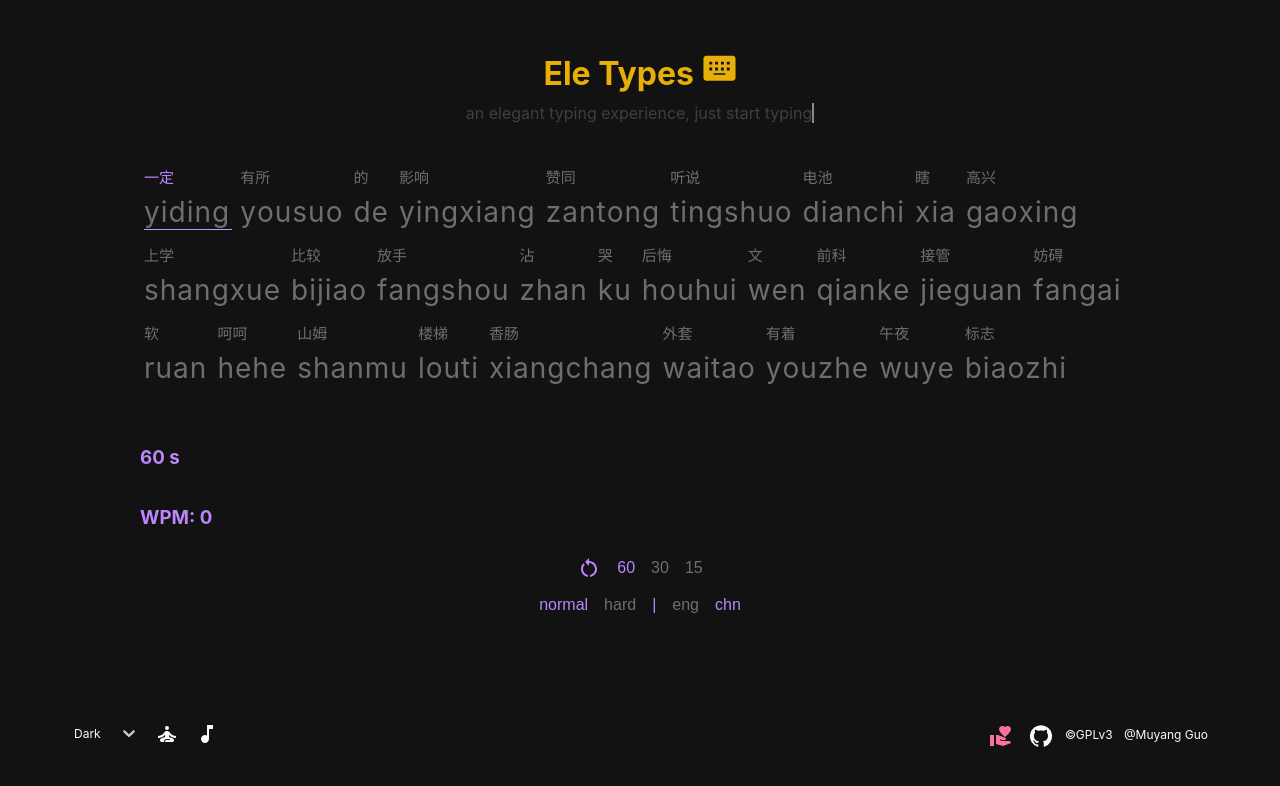
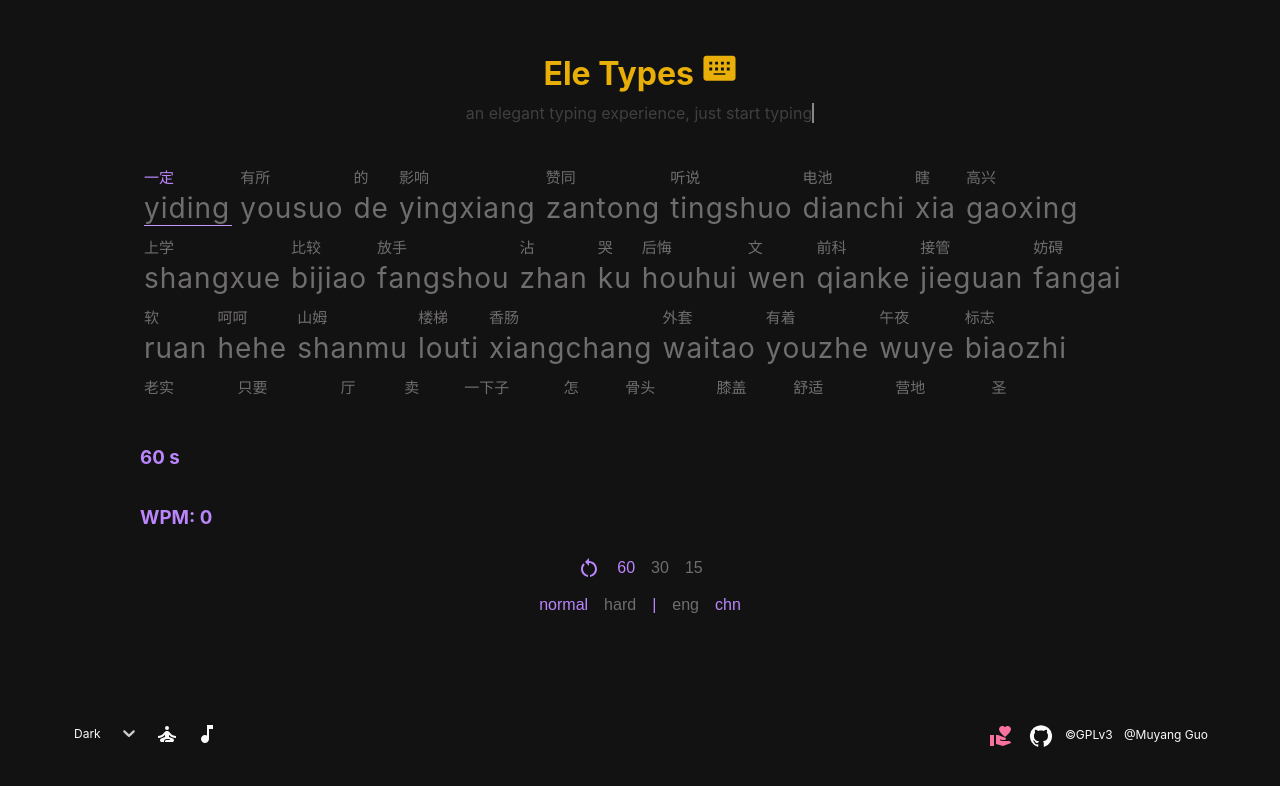
Before and after one commit to nguyen027/eletypes-frontend, a React (Create React App) app: page / in a window 1280 px wide. Both pictures are taken after a click on the button "chn". Shown: the top 786 px of the page. Built offline with nearby package versions, Linux system fonts and the light colour scheme; a web font is replaced by a local one.

Commit message:
enhancement/enlarge chinese type box height

```diff
--- a/src/components/features/TypeBox/TypeBox.js
+++ b/src/components/features/TypeBox/TypeBox.js
@@ -1,5 +1,8 @@
 import React, { useEffect, useState, useMemo } from "react";
-import { wordsGenerator, chineseWordsGenerator } from "../../../scripts/wordsGenerator";
+import {
+  wordsGenerator,
+  chineseWordsGenerator,
+} from "../../../scripts/wordsGenerator";
 import RestartAltIcon from "@mui/icons-material/RestartAlt";
 import IconButton from "../../utils/IconButton";
 import Grid from "@mui/material/Grid";
@@ -24,7 +27,7 @@ import {
   ENGLISH_MODE_TOOLTIP_TITLE,
   CHINESE_MODE_TOOLTIP_TITLE,
   DEFAULT_DIFFICULTY_TOOLTIP_TITLE_CHINESE,
-  HARD_DIFFICULTY_TOOLTIP_TITLE_CHINESE
+  HARD_DIFFICULTY_TOOLTIP_TITLE_CHINESE,
 } from "../../../constants/Constants";
 
 const TypeBox = ({ textInputRef, isFocusedMode, handleInputFocus }) => {
@@ -51,23 +54,21 @@ const TypeBox = ({ textInputRef, isFocusedMode, handleInputFocus }) => {
 
   // set up words state
   const [wordsDict, setWordsDict] = useState(() => {
-    if (language === ENGLISH_MODE){
+    if (language === ENGLISH_MODE) {
       return wordsGenerator(DEFAULT_WORDS_COUNT, difficulty, ENGLISH_MODE);
     }
-    if (language === CHINESE_MODE){
+    if (language === CHINESE_MODE) {
       return chineseWordsGenerator(CHINESE_MODE);
     }
   });
 
-  const words = useMemo(
-    () =>
-      {return wordsDict.map(e => e.val);}
-      ,[wordsDict]);
+  const words = useMemo(() => {
+    return wordsDict.map((e) => e.val);
+  }, [wordsDict]);
 
-  const wordsKey = useMemo(
-    () =>
-      {return wordsDict.map(e => e.key);}
-  ,[wordsDict]);
+  const wordsKey = useMemo(() => {
+    return wordsDict.map((e) => e.key);
+  }, [wordsDict]);
 
   const wordSpanRefs = useMemo(
     () =>
@@ -125,12 +126,11 @@ const TypeBox = ({ textInputRef, isFocusedMode, handleInputFocus }) => {
 
   const reset = (newCountDown, difficulty, language) => {
     setStatus("waiting");
-    if (language===CHINESE_MODE){
+    if (language === CHINESE_MODE) {
       setWordsDict(chineseWordsGenerator(language));
     }
-    if (language === ENGLISH_MODE){
+    if (language === ENGLISH_MODE) {
       setWordsDict(wordsGenerator(DEFAULT_WORDS_COUNT, difficulty, language));
-
     }
     setCountDownConstant(newCountDown);
     setCountDown(newCountDown);
@@ -411,6 +411,19 @@ const TypeBox = ({ textInputRef, isFocusedMode, handleInputFocus }) => {
     }
   };
 
+  const getChineseWordClassName = (wordIdx) => {
+    if (wordsInCorrect.has(wordIdx)) {
+      if (currWordIndex === wordIdx) {
+        return "chinese-word error-word active-word";
+      }
+      return "chinese-word error-word";
+    } else {
+      if (currWordIndex === wordIdx) {
+        return "chinese-word active-word";
+      }
+      return "chinese-word";
+    }
+  };
   const getCharClassName = (wordIdx, charIdx, char) => {
     const keyString = wordIdx + "." + charIdx;
     if (history[keyString] === true) {
@@ -466,10 +479,15 @@ const TypeBox = ({ textInputRef, isFocusedMode, handleInputFocus }) => {
   return (
     <div onClick={handleInputFocus}>
       <CapsLockSnackbar open={capsLocked}></CapsLockSnackbar>
-      {language === ENGLISH_MODE && <div className="type-box">
+      {language === ENGLISH_MODE && (
+        <div className="type-box">
           <div className="words">
             {words.map((word, i) => (
-            <span key={i} ref={wordSpanRefs[i]} className={getWordClassName(i)}>
+              <span
+                key={i}
+                ref={wordSpanRefs[i]}
+                className={getWordClassName(i)}
+              >
                 {word.split("").map((char, idx) => (
                   <span
                     key={"word" + idx}
@@ -482,13 +500,22 @@ const TypeBox = ({ textInputRef, isFocusedMode, handleInputFocus }) => {
               </span>
             ))}
           </div>
-      </div> }
-      {language === CHINESE_MODE && <div className="type-box-chinese">
+        </div>
+      )}
+      {language === CHINESE_MODE && (
+        <div className="type-box-chinese">
           <div className="words">
             {words.map((word, i) => (
-            <div key={i+"word"}>
-            <span key={i + "anchor"} className={getChineseWordKeyClassName(i)} ref={wordSpanRefs[i]} > {wordsKey[i]}</span>
-            <span key={i + "val"} className={getWordClassName(i)}>
+              <div key={i + "word"}>
+                <span
+                  key={i + "anchor"}
+                  className={getChineseWordKeyClassName(i)}
+                  ref={wordSpanRefs[i]}
+                >
+                  {" "}
+                  {wordsKey[i]}
+                </span>
+                <span key={i + "val"} className={getChineseWordClassName(i)}>
                   {word.split("").map((char, idx) => (
                     <span
                       key={"word" + idx}
@@ -502,7 +529,8 @@ const TypeBox = ({ textInputRef, isFocusedMode, handleInputFocus }) => {
               </div>
             ))}
           </div>
-      </div> }
+        </div>
+      )}
       <div className="stats">
         <Stats
           status={status}
@@ -547,7 +575,7 @@ const TypeBox = ({ textInputRef, isFocusedMode, handleInputFocus }) => {
                   </IconButton>
                   <IconButton
                     onClick={() => {
-                      reset(COUNT_DOWN_15, difficulty,language);
+                      reset(COUNT_DOWN_15, difficulty, language);
                     }}
                   >
                     <span className={getTimerButtonClassName(COUNT_DOWN_15)}>
@@ -564,7 +592,13 @@ const TypeBox = ({ textInputRef, isFocusedMode, handleInputFocus }) => {
                     reset(countDownConstant, DEFAULT_DIFFICULTY, language);
                   }}
                 >
-                  <Tooltip title={language === ENGLISH_MODE ? DEFAULT_DIFFICULTY_TOOLTIP_TITLE : DEFAULT_DIFFICULTY_TOOLTIP_TITLE_CHINESE}>
+                  <Tooltip
+                    title={
+                      language === ENGLISH_MODE
+                        ? DEFAULT_DIFFICULTY_TOOLTIP_TITLE
+                        : DEFAULT_DIFFICULTY_TOOLTIP_TITLE_CHINESE
+                    }
+                  >
                     <span
                       className={getDifficultyButtonClassName(
                         DEFAULT_DIFFICULTY
@@ -579,7 +613,13 @@ const TypeBox = ({ textInputRef, isFocusedMode, handleInputFocus }) => {
                     reset(countDownConstant, HARD_DIFFICULTY, language);
                   }}
                 >
-                  <Tooltip title={language === ENGLISH_MODE ? HARD_DIFFICULTY_TOOLTIP_TITLE : HARD_DIFFICULTY_TOOLTIP_TITLE_CHINESE}>
+                  <Tooltip
+                    title={
+                      language === ENGLISH_MODE
+                        ? HARD_DIFFICULTY_TOOLTIP_TITLE
+                        : HARD_DIFFICULTY_TOOLTIP_TITLE_CHINESE
+                    }
+                  >
                     <span
                       className={getDifficultyButtonClassName(HARD_DIFFICULTY)}
                     >
--- a/src/style/global.js
+++ b/src/style/global.js
@@ -224,6 +224,14 @@ export const GlobalStyles = createGlobalStyle`
     background-color: none;
     font-size: 16px;
   }
+  .chinese-word{
+    margin-left: 4px;
+    margin-right: 4px;
+    display: flex;
+    padding-right: 2px;
+    border-bottom: 1px solid transparent;
+    border-top: 1px solid transparent;
+  }
   .chinese-word-key{
     margin: 4px 4px;
     color: ${({ theme }) => theme.textTypeBox};
```
Lines whose indentation alone changed are shown as unchanged.
